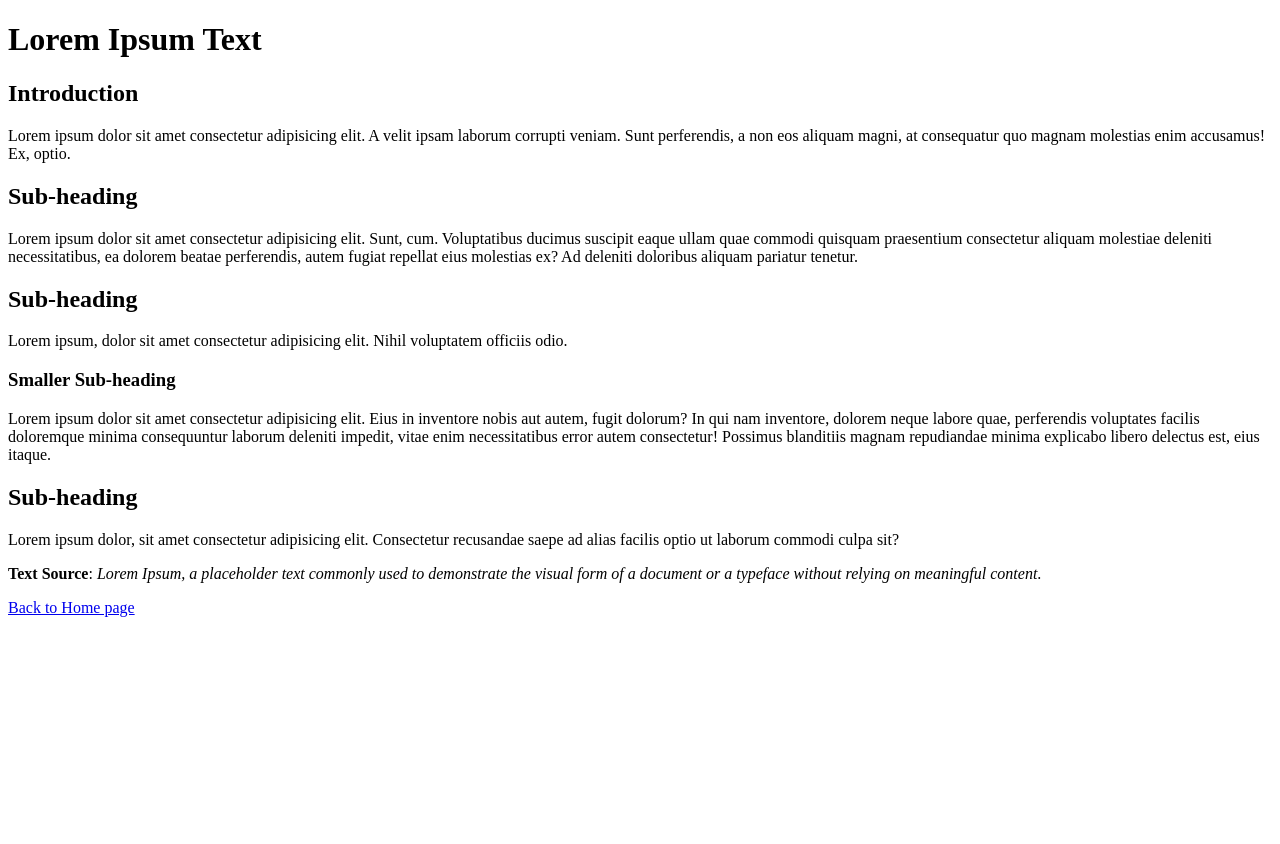
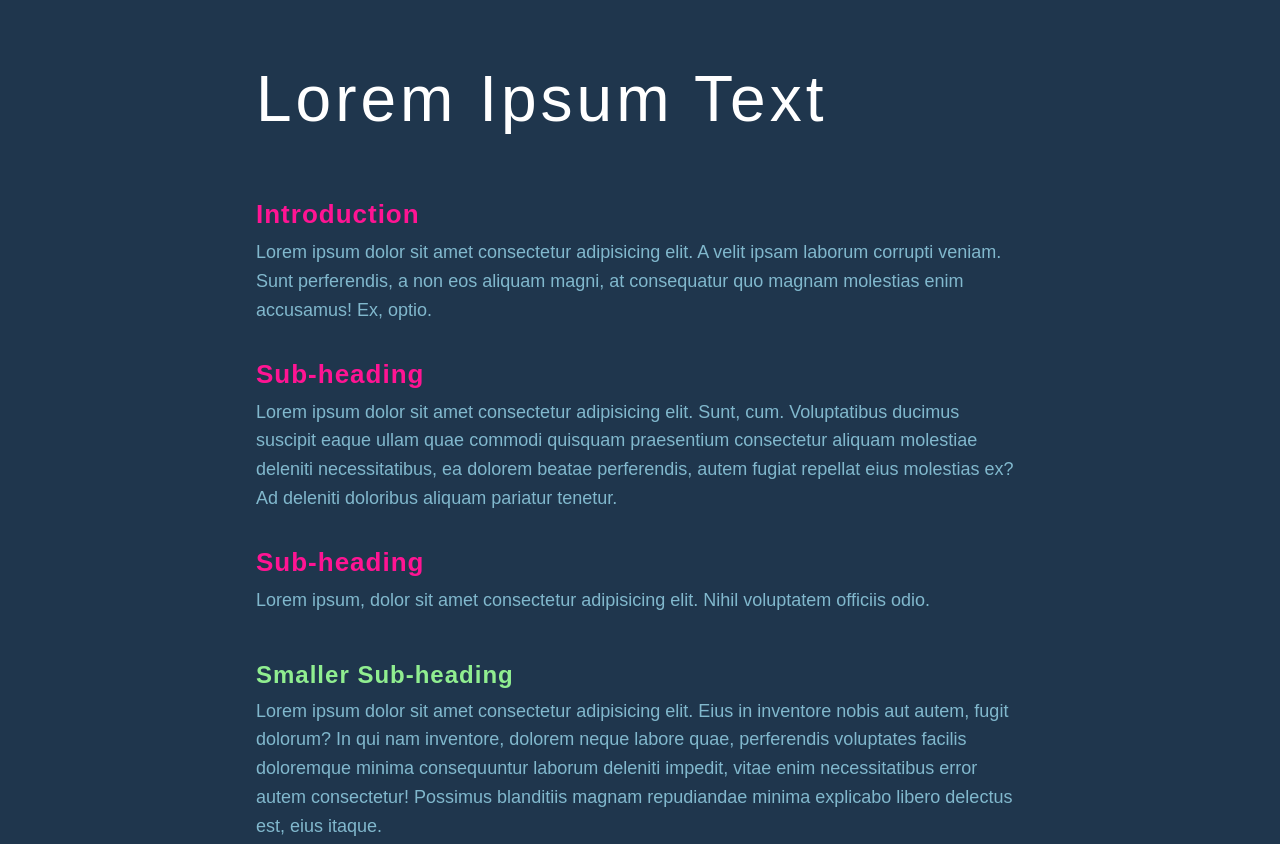
Before and after one commit to samanthamarah/samanthamarah.github.io, a plain HTML site: page exercises/page-4.html in a window 1280 px wide. Shown: the top 844 px of the page. Before the commit the page ends 800 px from the top, so only its background shows below. Drawn offline with Linux system fonts and the light colour scheme.

Commit message:
Add files via upload

```diff
--- /dev/null
+++ b/exercises/assets/css/style-1.css
@@ -0,0 +1,52 @@
+/*  ============= WEB BROWSER RESETS ============ */
+* { margin: 0; padding: 0; border: none }
+*, *::before, *::after { box-sizing: border-box }
+html { height: 100%; font-size: 100%; font: inherit; vertical-align: baseline;
+scroll-behavior: smooth; scroll-padding-top: 20px }
+body { max-width: 1920px; line-height: 1.5; margin-left: auto; margin-right: auto;
+min-height: 100vh; text-rendering: optimizeSpeed }
+img { width: 100%; height: auto; display: block }
+h1, h2, h3, h4 { width: 100% }
+input, button, textarea, select { font: inherit }
+
+/* ================= ENDS ================ */
+
+/* Desktops */
+@media (min-width: 768px) { body { padding: 4% 20% } }
+
+/* Mobiles */
+@media (max-width: 767px) { body { padding: 12% 8% } }
+
+body{
+    background-color: lightcyan;
+
+}
+
+h1 {
+    font-size: 84px;
+    text-align: center;
+    font-weight: normal;
+    letter-spacing: -2px;
+    margin-bottom: 32px;
+    color: blue;
+}
+
+h2 {
+    font-size: 36px;
+    margin-bottom: 4px;
+    color: blue;
+}
+
+h3 {
+    font-size: 24px;
+    margin-bottom: 4px;
+    color: blue;
+}
+
+p {
+    font-size: 18px;
+    font-family: sans-serif;
+    line-height: 1.6;
+    margin-bottom: 20px;
+    color: darkslateblue;
+}
--- /dev/null
+++ b/exercises/assets/css/style-2.css
@@ -0,0 +1,53 @@
+/*  ============= WEB BROWSER RESETS ============ */
+* { margin: 0; padding: 0; border: none }
+*, *::before, *::after { box-sizing: border-box }
+html { height: 100%; font-size: 100%; font: inherit; vertical-align: baseline;
+scroll-behavior: smooth; scroll-padding-top: 20px }
+body { max-width: 1920px; line-height: 1.5; margin-left: auto; margin-right: auto;
+min-height: 100vh; text-rendering: optimizeSpeed }
+img { width: 100%; height: auto; display: block }
+h1, h2, h3, h4 { width: 100% }
+input, button, textarea, select { font: inherit }
+
+/* ================= ENDS ================ */
+
+/* Desktops */
+@media (min-width: 768px) { body { padding: 4% 20% } }
+
+/* Mobiles */
+@media (max-width: 767px) { body { padding: 12% 8% } }
+
+body{
+    background-color: antiquewhite;
+}
+
+h1 {
+    font-size: 72px;
+    text-align: center;
+    letter-spacing: 4px;
+    font-family: sans-serif;
+    color: brown;
+}
+
+h2 {
+    font-size: 30px;
+    margin-bottom: 64px;
+    font-family: sans-serif;
+    text-align: center;
+    line-height: 1.4;
+    text-transform: uppercase;
+    font-weight: normal;
+    color: brown;
+}
+
+h3 {
+    font-size: 32px;
+    margin-bottom: 4px;
+    color: brown;
+}
+
+p {
+    font-size: 22px;
+    line-height: 1.6;
+    margin-bottom: 20px;
+}
--- /dev/null
+++ b/exercises/assets/css/style-3.css
@@ -0,0 +1,47 @@
+/*  ============= WEB BROWSER RESETS ============ */
+* { margin: 0; padding: 0; border: none }
+*, *::before, *::after { box-sizing: border-box }
+html { height: 100%; font-size: 100%; font: inherit; vertical-align: baseline;
+scroll-behavior: smooth; scroll-padding-top: 20px }
+body { max-width: 1920px; line-height: 1.5; margin-left: auto; margin-right: auto;
+min-height: 100vh; text-rendering: optimizeSpeed }
+img { width: 100%; height: auto; display: block }
+h1, h2, h3, h4 { width: 100% }
+input, button, textarea, select { font: inherit }
+
+/* ================= ENDS ================ */
+
+/* Desktops */
+@media (min-width: 768px) { body { padding: 4% 20% } }
+
+/* Mobiles */
+@media (max-width: 767px) { body { padding: 12% 8% } }
+
+body{
+    background-color: purple;
+}
+
+h1 {
+    font-size: 84px;
+    margin-bottom: 64px;
+    text-align: center;
+    font-weight: normal;
+    letter-spacing: 4px;
+    color: white;
+}
+
+h2 {
+    font-size: 28px;
+    margin-bottom: 4px;
+    margin-top: 54px;
+    text-transform: uppercase;
+    color: white;
+}
+
+p {
+    font-size: 20px;
+    font-family: sans-serif;
+    line-height: 1.6;
+    margin-bottom: 20px;
+    color: white;
+}
--- /dev/null
+++ b/exercises/assets/css/style-4.css
@@ -0,0 +1,54 @@
+/*  ============= WEB BROWSER RESETS ============ */
+* { margin: 0; padding: 0; border: none }
+*, *::before, *::after { box-sizing: border-box }
+html { height: 100%; font-size: 100%; font: inherit; vertical-align: baseline;
+scroll-behavior: smooth; scroll-padding-top: 20px }
+body { max-width: 1920px; line-height: 1.5; margin-left: auto; margin-right: auto;
+min-height: 100vh; text-rendering: optimizeSpeed }
+img { width: 100%; height: auto; display: block }
+h1, h2, h3, h4 { width: 100% }
+input, button, textarea, select { font: inherit }
+
+/* ================= ENDS ================ */
+
+/* Desktops */
+@media (min-width: 768px) { body { padding: 4% 20% } }
+
+/* Mobiles */
+@media (max-width: 767px) { body { padding: 12% 8% } }
+
+body {
+    font-family: sans-serif;
+    background-color: #1f364d;
+}
+
+h1 {
+    font-size: 64px;
+    margin-bottom: 48px;
+    font-weight: normal;
+    letter-spacing: 4px;
+    color: white;
+}
+
+h2 {
+    font-size: 26px;
+    margin-top: 30px;
+    margin-bottom: 4px;
+    letter-spacing: 1px;
+    color: deeppink;
+}
+
+h3 {
+    font-size: 24px;
+    margin-top: 42px;
+    margin-bottom: 4px;
+    letter-spacing: 1px;
+    color: lightgreen;
+}
+
+p {
+    font-size: 18px;
+    line-height: 1.6;
+    margin-bottom: 20px;
+    color: #81b8cd;
+}
--- a/exercises/page-4.html
+++ b/exercises/page-4.html
@@ -6,6 +6,7 @@
     <meta name="viewport" content="width=device-width, initial-scale=1.0">
     <title>Lorem Ipsum Text</title>
     <meta name="description" content="A basic web page containing some placeholder text created with Lorem Ipsum.">
+    <link rel="stylesheet" href="assets/css/style-4.css">
 </head>
 
 <body>
```
Also changed, not shown: exercises/page-1.html (+2 -1 lines), exercises/page-2.html (+1 -0 lines), exercises/page-3.html (+2 -1 lines).
